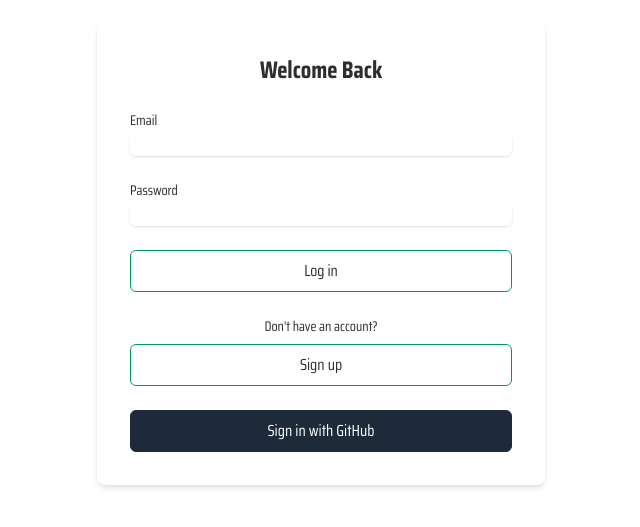
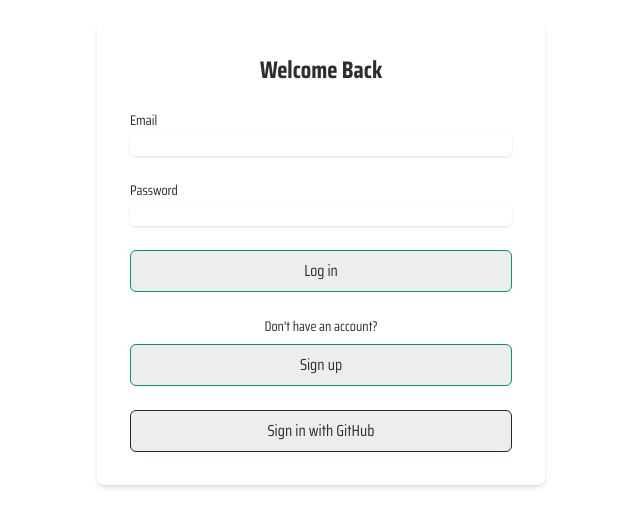
Before and after one commit to Deshenfektion/MyHeatmap, a Next.js app: page /login in a window 1280 px wide. Shown: the part 147-674 px from the top of the page, without its empty margins (319-959 px from the left). Built offline with nearby package versions, Linux system fonts and the light colour scheme; no server answers.

Commit message:
Add dark/light mode for buttons

```diff
--- a/app/components/addRowform.tsx
+++ b/app/components/addRowform.tsx
@@ -52,7 +52,7 @@ export default function AddRowForm() {
         type="button" // Wichtig: type="button", nicht "submit"
         onClick={handleAddClick}
         disabled={isPending}
-        className="w-24 px-3 py-1 bg-gray-600 text-white rounded-full hover:bg-gray-500 disabled:opacity-50 flex items-center justify-center h-8 m-4" // Styling für runden Plus-Button
+        className="w-24 px-3 py-1 rounded-full  disabled:opacity-50 flex items-center justify-center h-8 m-4" // Styling für runden Plus-Button
         title="Neue Zeile hinzufügen" // Tooltip
       >
         {isPending ? (
--- a/app/components/row.tsx
+++ b/app/components/row.tsx
@@ -94,7 +94,7 @@ export default function HeatmapRow({ row, initialSquares }: HeatmapRowProps) {
       <button
         onClick={handleAddSquare}
         disabled={isPending} // Deaktiviere während die Action läuft
-        className="w-5 h-8 rounded-sm bg-gray-600  hover:bg-gray-500 text-center shrink-0"
+        className="w-5 h-8 rounded-full text-center shrink-0"
         title="Neues Quadrat hinzufügen"
       >
         +
--- a/app/globals.css
+++ b/app/globals.css
@@ -3,6 +3,8 @@
 :root {
   --background: #ffffff;
   --foreground: #2e2e2e;
+  --button-background: #ededed;
+  --button-foreground: #2e2e2e;
 }
 
 @theme inline {
@@ -16,6 +18,8 @@
   :root {
     --background: #2e2e2e;
     --foreground: #ededed;
+    --button-background: #ededed1f;
+    --button-foreground: #ededed;
   }
 }
 
@@ -24,3 +28,8 @@ body {
   color: var(--foreground);
   font-family: Arial, Helvetica, sans-serif;
 }
+
+button {
+  background-color: var(--button-background);
+  color: var(--button-foreground);
+}
```
